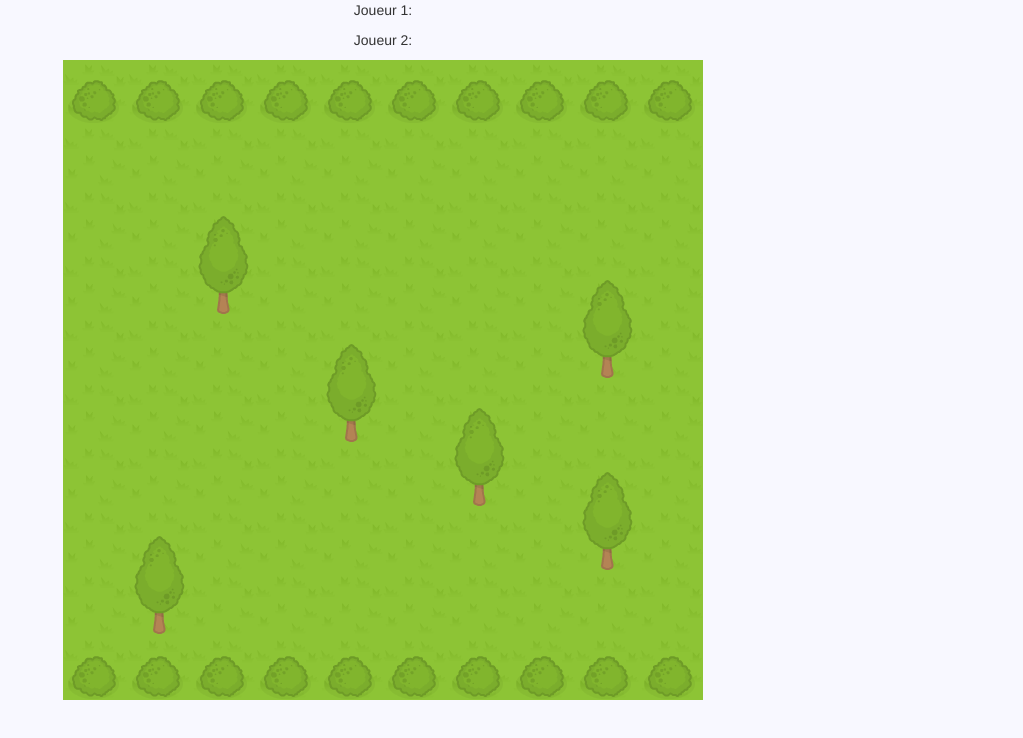
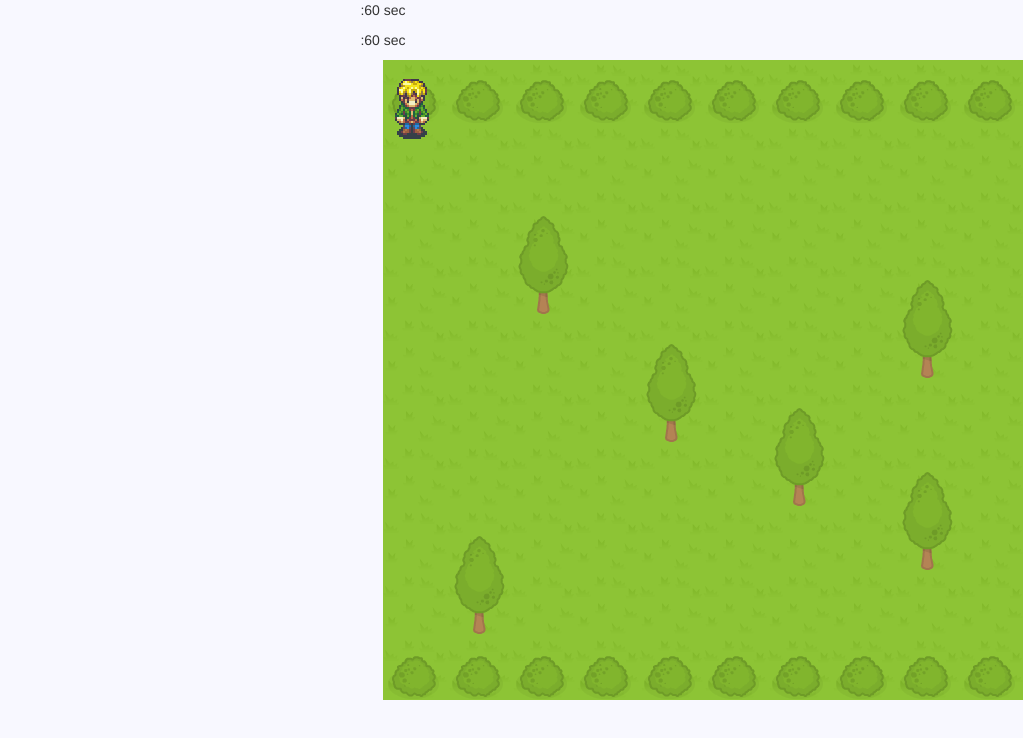
Before and after one commit to RetonLeveur/tp1_web3, a plain HTML site: page index.html in a window 1280 px wide. Both pictures are taken after a click on the button "Jouer". Shown: the whole page, without its empty margins (257-1280 px from the left). Drawn offline with nearby package versions, Linux system fonts and the light colour scheme.

Commit message:
ppp
personnage 1 fonctionnel + quelque changement

```diff
--- a/css/style.css
+++ b/css/style.css
@@ -1,3 +1,7 @@
 body{
     background-color:ghostwhite;
 }
+
+canvas{
+    position:absolute;
+}
--- a/src/components/menu.js
+++ b/src/components/menu.js
@@ -30,11 +30,9 @@ function createMenu() {
 }
 // retourne le nom du joueur 1
 export function getnNameOne(){
-    const nameOne = $('#playerOneName').val();
-    return nameOne;
+    return $('#playerOneName').val();
 }
 // retourne le nom du joueur 2
 export function getnNameTwo(){
-    const nameTwo = $('#playerTwoName').val();
-    return nameTwo;
+    return $('#playerTwoName').val();
 }
--- a/src/components/scoreboard.js
+++ b/src/components/scoreboard.js
@@ -2,10 +2,8 @@ import { getnNameOne, getnNameTwo } from "./menu.js";
 // affiche le nom des joueur une fois la partie en marche
 export function scoreboard(){
     const board = $('<div></div>').attr('id','scoreBoard').addClass('text-center');
-    const nameOne = getnNameOne();
-    const nameTwo = getnNameTwo();
-    const playerOne= $('<p></p>').text('Joueur 1: '+nameOne);
-    const playerTwo= $('<p></p>').text('Joueur 2: '+nameTwo);
+    const playerOne= $('<p></p>').text(getnNameOne() +  ":" +"60 sec");
+    const playerTwo= $('<p></p>').text(getnNameTwo() +  ":" +"60 sec");
     board.append(playerOne).append(playerTwo);
 
     return board;
--- a/src/components/stage.js
+++ b/src/components/stage.js
@@ -1,21 +1,36 @@
 import background  from "../models/background.js";
-
+import {PLAYER_TWO,PLAYER_ONE} from "../datas/sprite.js";
+import Character from "../models/characters.js"
 const asset = {};
 const scene = {};
+const tileSize = 64;
+export function stage(){
 
-export function stage(){
-    const canvas = document.createElement('canvas');
+    /**quand je le mets en jquery le canvas prend pas la bonne dimension */
+    const wrapper = $('<div></div>');
+    const canvas = $('<canvas></canvas>');
     canvas.id = 'canvas';
 
-    const tileSize = 64;
+    const canvas2 = $('<canvas></canvas>');
+    canvas2.id = 'canvas';
+
+
     loadImage('tileAtlas', '../assets/tiles.png');
     scene.tileMap = new background(asset.tileAtlas, tileSize);
 
-    canvas.height = scene.tileMap.rows * tileSize;
-    canvas.width = scene.tileMap.cols * tileSize;
-    scene.context = canvas.getContext('2d');
+    scene.context = canvas[0].getContext('2d');
+    scene.context2 = canvas2[0].getContext('2d');
 
-    return canvas;
+    setCanvasSize(scene.context);
+    setCanvasSize(scene.context2);
+
+
+    setStageSize();
+    setGameLayer();
+
+    wrapper.append(canvas);
+    wrapper.append(canvas2);
+    return wrapper;
 }
 
 function loadImage(key, src){
@@ -25,7 +40,33 @@ function loadImage(key, src){
 }
 
 function render(){
-
     scene.tileMap.render(scene.context, 0);
     scene.tileMap.render(scene.context, 1);
 }
+function setCanvasSize(ctx){
+    ctx.canvas.height = scene.tileMap.rows * tileSize;
+    ctx.canvas.width = scene.tileMap.cols * tileSize;
+}
+
+function setStageSize(){
+    stage.height = scene.tileMap.rows * tileSize;
+    stage.width = scene.tileMap.cols * tileSize;
+}
+
+function setGameLayer(){
+    stage.character1= new Character(PLAYER_ONE);
+    stage.character2= new Character(PLAYER_TWO);
+    loop(scene.context2);
+}
+
+
+
+function loop(ctx){
+    ctx.save();
+    ctx.clearRect(0,0,stage.width,stage.height);
+    stage.character1.move();
+    stage.character1.render(ctx);
+    ctx.restore();
+    //stage.character2.render(ctx);
+    setTimeout(() => {window.requestAnimationFrame(() => loop(ctx));},33);
+}
--- a/src/datas/sprite.js
+++ b/src/datas/sprite.js
@@ -1,11 +1,11 @@
 // sprite du joueur 1
 export const PLAYER_ONE={
-    src:'../assets/character.png',
-    tileWidth:96,
-    tileHeight:96,
+    src:'../../assets/characters.png',
+    tileWidth:51,
+    tileHeight:71,
 
     idleSequence:[
-        {x:2,y:2}
+        {x:1,y:0},
     ],
 
     walkSequenceRight:[
@@ -41,18 +41,17 @@ export const PLAYER_ONE={
     },
 
     speed:5,
-    timer:60,
     isTag:false,
     name:'',
 
     initialPosition:{
-        x:250,
-        y:250
+        x:10,
+        y:10
     }
 }
 // sprite du joueur 1
 export const PLAYER_TWO={
-    src:'../assets/character.png',
+    src:'../../assets/characters.png',
     tileWidth:96,
     tileHeight:96,
 
@@ -93,7 +92,6 @@ export const PLAYER_TWO={
     },
     name:'',
     speed:5,
-    timer:60,
     isTag:false,
 
     initialPosition:{
--- a/src/index.js
+++ b/src/index.js
@@ -10,6 +10,4 @@ $('#startGame').click(function (){
     gameBoard.append(scoreboard())
     gameBoard.append(stage());
     $('#menu').hide();
-
-
 })
--- a/src/models/characters.js
+++ b/src/models/characters.js
@@ -1,14 +1,14 @@
 export default class characters {
+    currentFrame = 0;
     keysdown = {};
-    // constructeur pour un nouveau joueur
     constructor(sprite) {
         this.sprite = sprite;
         this.img = new Image();
         this.img.src = sprite.src;
-        this.position = sprite.initialPosition;
-        this.sequence = sprite.idleSequence;
+        this.position = this.sprite.initialPosition;
+        this.sequence = this.sprite.idleSequence;
         this.name = sprite.name;
-        this.timer = sprite.timer;
+        this.timer = 60;
         document.addEventListener("keydown", (event) => {
           this.keysdown[event.key] = true;
         });
@@ -47,8 +47,7 @@ export default class characters {
       }
 
       getSourceX() {
-        const frame =
-          this.currentFrame >= this.sequence.length ? 0 : this.currentFrame;
+        const frame = this.currentFrame >= this.sequence.length ? 0 : this.currentFrame;
         return this.sequence[frame].x * this.sprite.tileWidth;
       }
 
@@ -65,6 +64,7 @@ export default class characters {
 
 
       render(ctx) {
+        ctx.save();
 
         ctx.drawImage(
           this.img,
@@ -78,5 +78,6 @@ export default class characters {
           this.sprite.tileHeight
         );
 
+        ctx.restore();
       }
 }
```
Also changed, not shown: index.html (+0 -2 lines).
